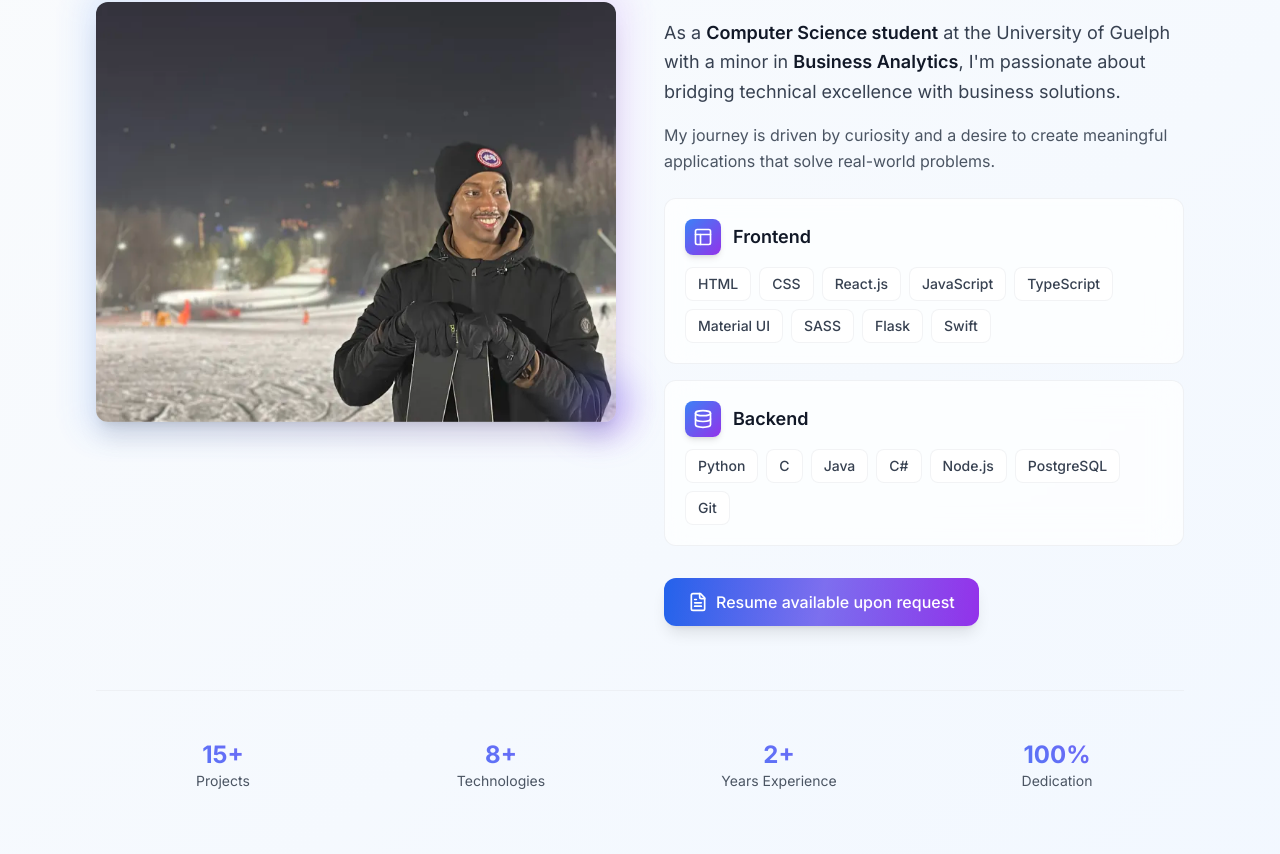
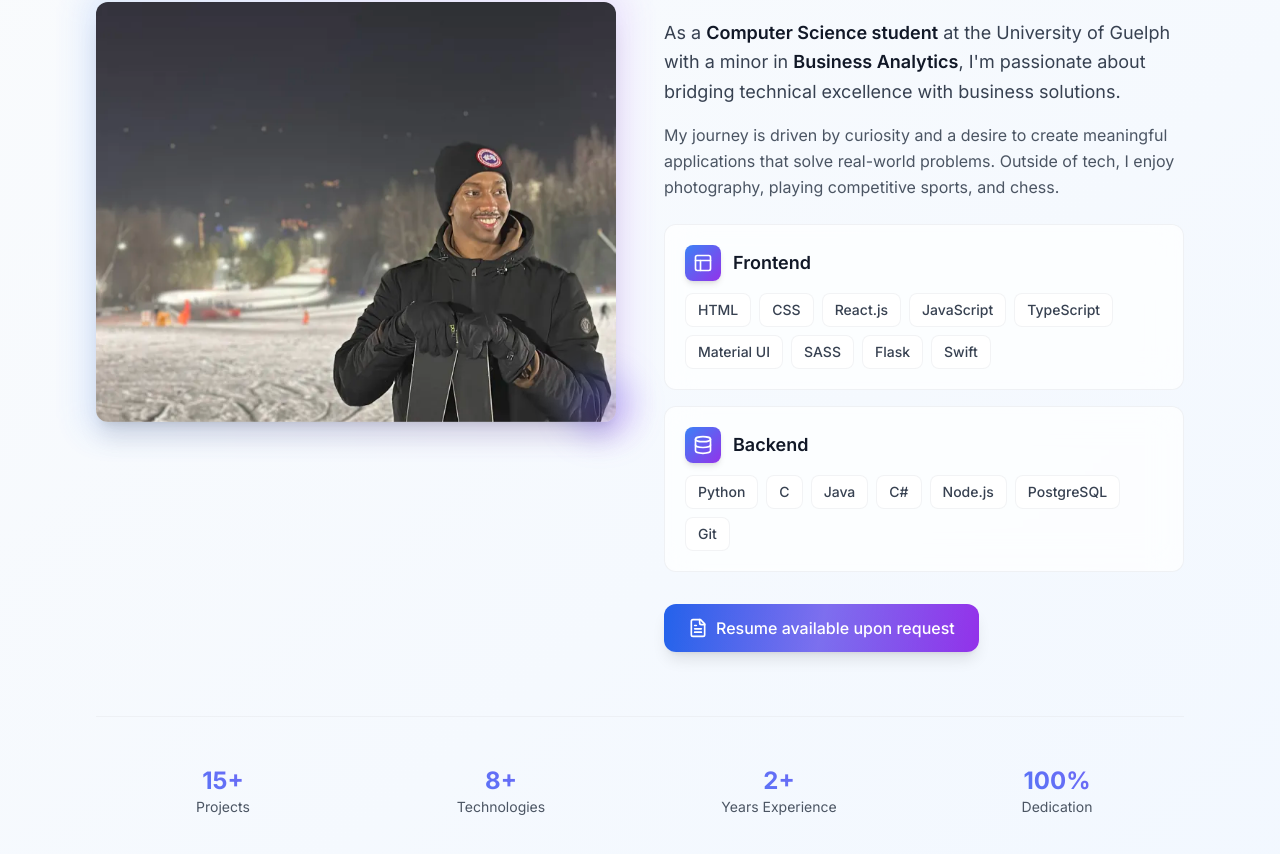
Before and after one commit to hamzaelmi068/HzProject2, a React (Vite) app in the folder project/: page / in a window 1280 px wide. Shown: the part 998-1852 px from the top of the page. Built offline with nearby package versions, Linux system fonts and the light colour scheme.

Commit message:
Update About.tsx

```diff
--- a/project/src/components/About.tsx
+++ b/project/src/components/About.tsx
@@ -67,6 +67,7 @@ const About = () => {
                 </p>
                 <p className="text-gray-600 leading-relaxed">
                   My journey is driven by curiosity and a desire to create meaningful applications that solve real-world problems.
+                  Outside of tech, I enjoy photography, playing competitive sports, and chess.
                 </p>
               </div>
 
```
